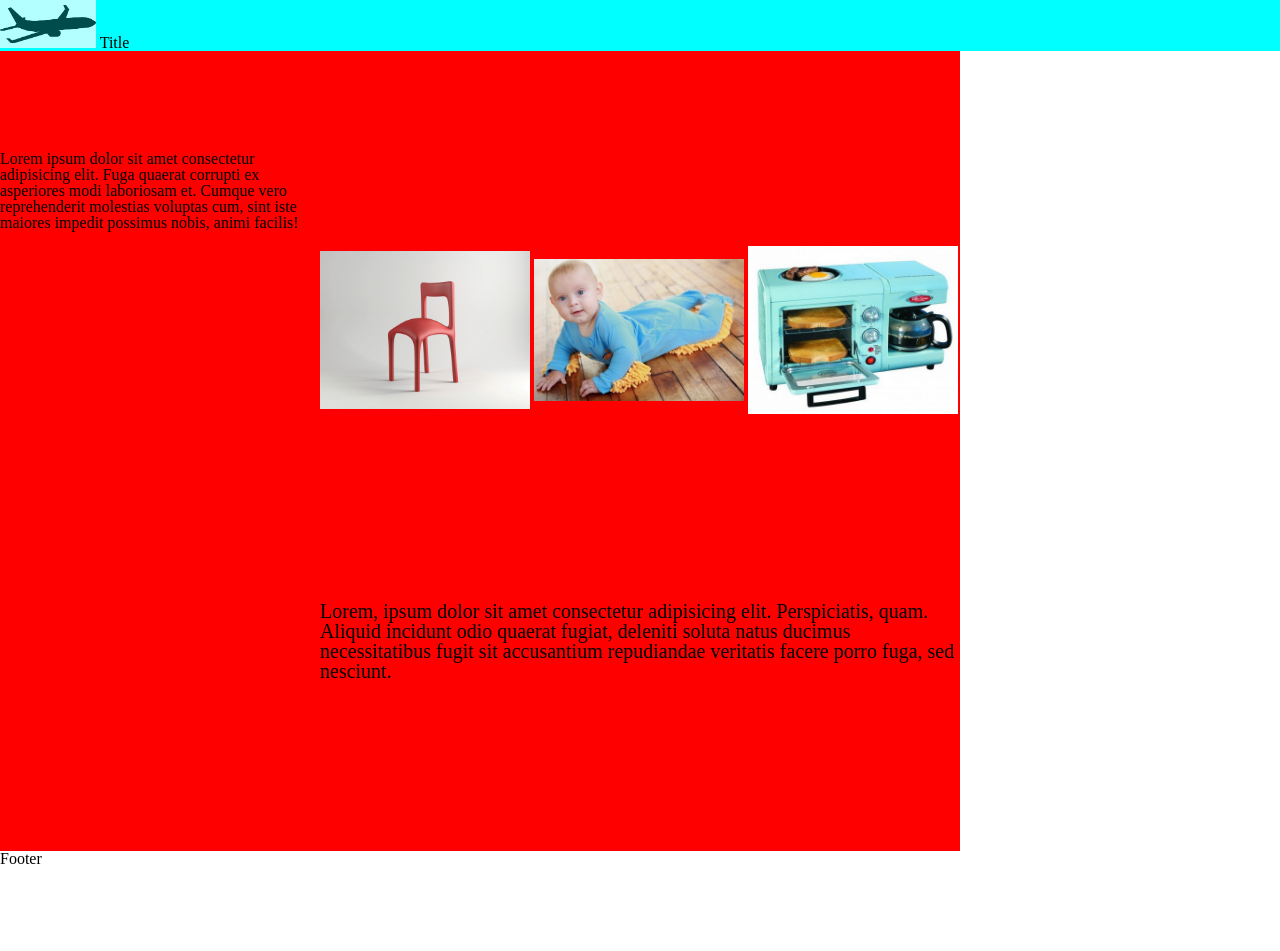
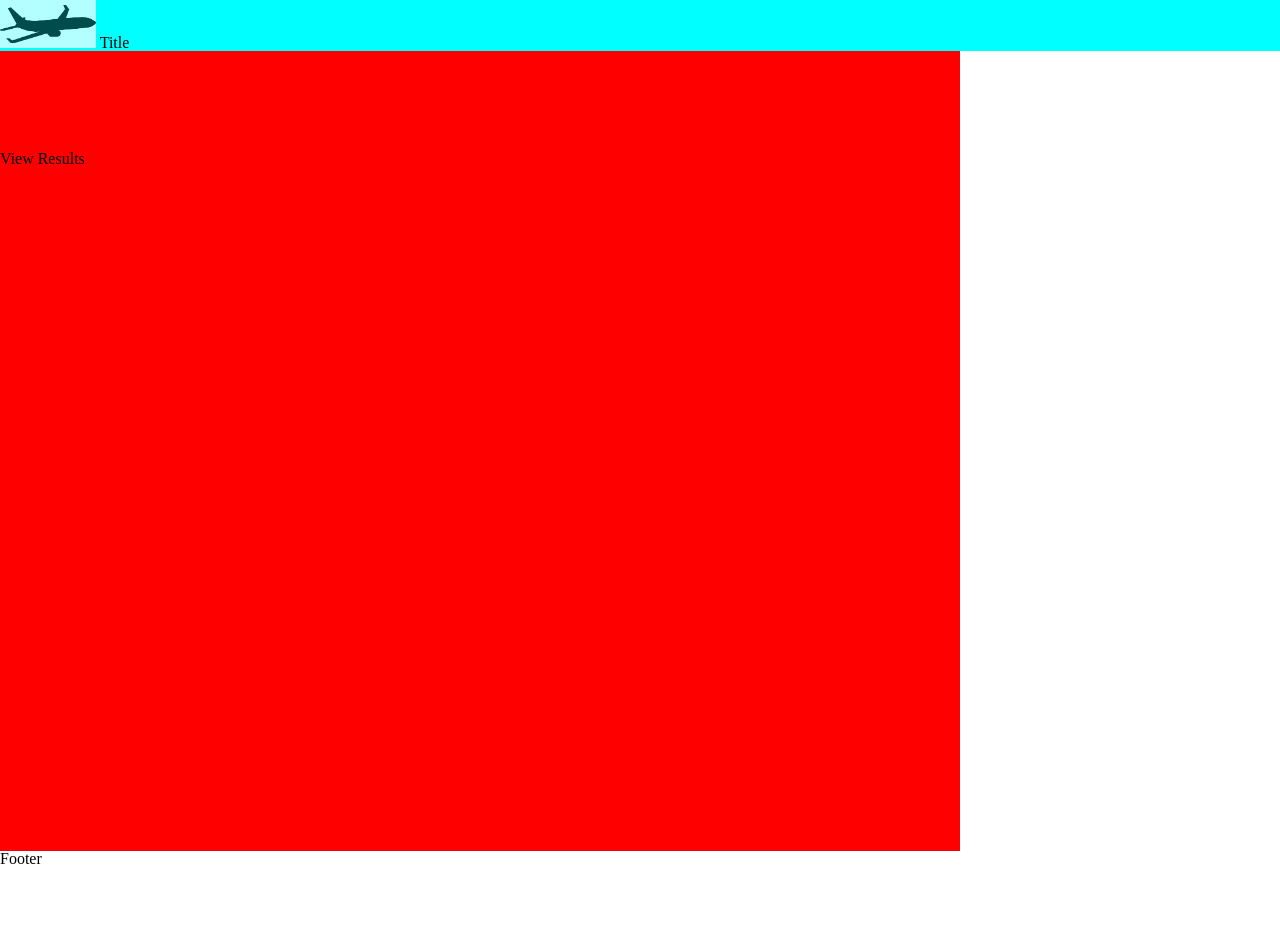
Before and after one commit to JimD325/busMall, a plain HTML site: page index.html in a window 1280 px wide. After the commit the page ends 926 px from the top, so only its background shows below. Drawn offline with Linux system fonts and the light colour scheme.

Commit message:
Update index.html

```diff
--- a/index.html
+++ b/index.html
@@ -14,14 +14,14 @@
     </h1>
     <main>
       <section id="results">
-        Lorem ipsum dolor sit amet consectetur adipisicing elit. Fuga quaerat corrupti ex asperiores modi laboriosam et. Cumque vero reprehenderit molestias voluptas cum, sint iste maiores impedit possimus nobis, animi facilis!
+      View Results
       </section>
         <div id = "images">
-          <img src="img/chair.jpg" alt="">
-        <img src="img/sweep.png" alt="">
-        <img src="img/breakfast.jpg" alt="">
+          <img>
+          <img>
+          <img>
         </div>
-        <p>Lorem, ipsum dolor sit amet consectetur adipisicing elit. Perspiciatis, quam. Aliquid incidunt odio quaerat fugiat, deleniti soluta natus ducimus necessitatibus fugit sit accusantium repudiandae veritatis facere porro fuga, sed nesciunt.</p>
+
     </main>
 	<script src="/js/app.js"></script>
   </body>
```
